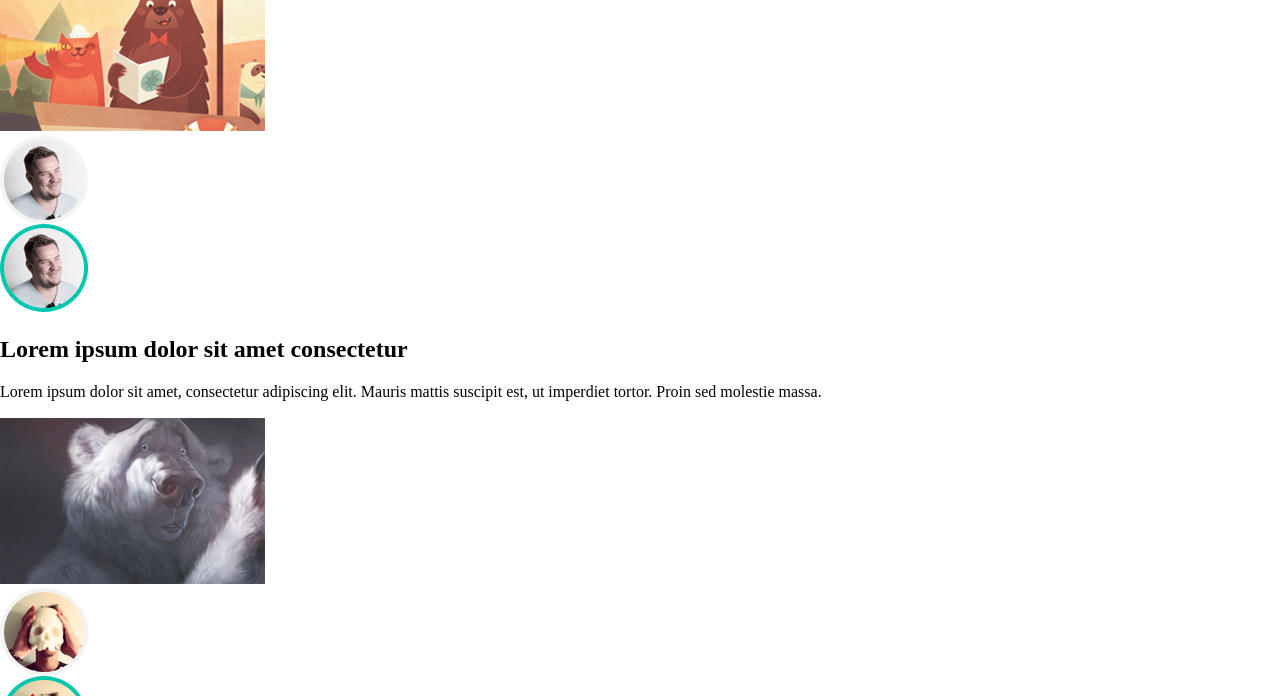
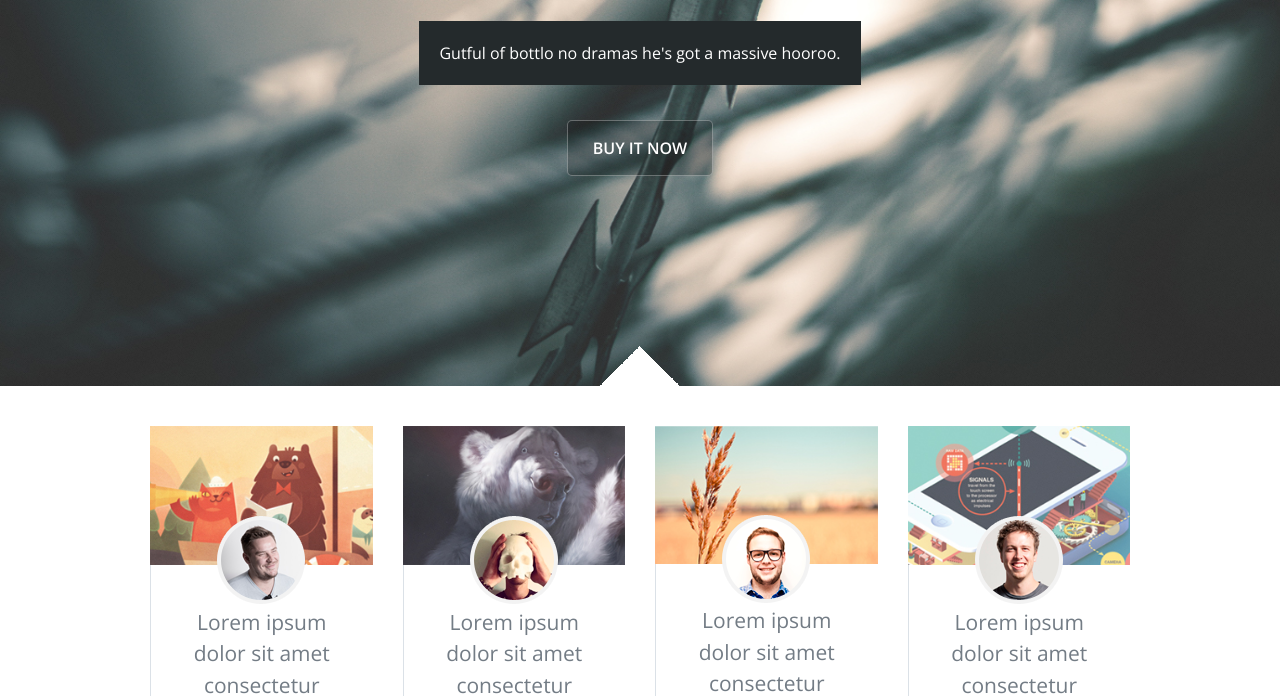
Before and after one commit to bruno-c-137/userbr.gethub.io, a plain HTML site: page index.html in a window 1280 px wide. Shown: the part 334-1030 px from the top of the page. Drawn offline with nearby package versions, Linux system fonts and the light colour scheme; files whose address does not match are found by name.

Commit message:
atualizacao

```diff
--- a/index.html
+++ b/index.html
@@ -14,7 +14,7 @@
         <link href='http://fonts.googleapis.com/css?family=Open+Sans:400,600,700' rel='stylesheet' type='text/css'>
 
       <link rel="stylesheet" href="../PROJETO FINAL/style/normalize.css">
-      <link rel="stylesheet" href="../PROJETO FINAL/style/main.css">
+      <link rel="stylesheet" href="../userbr.gethub.io/style/main.css">
     </head>
     <body class="no-js">
 
```
Also changed, not shown: 1 other file.
